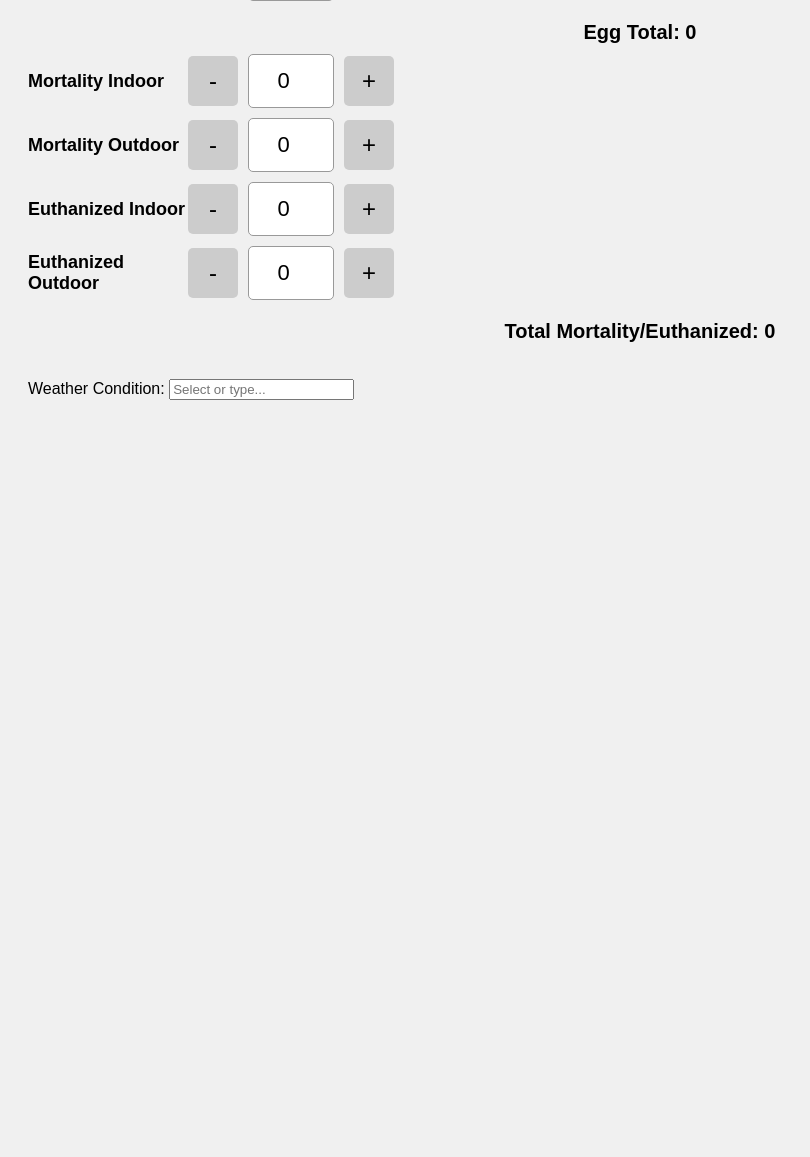
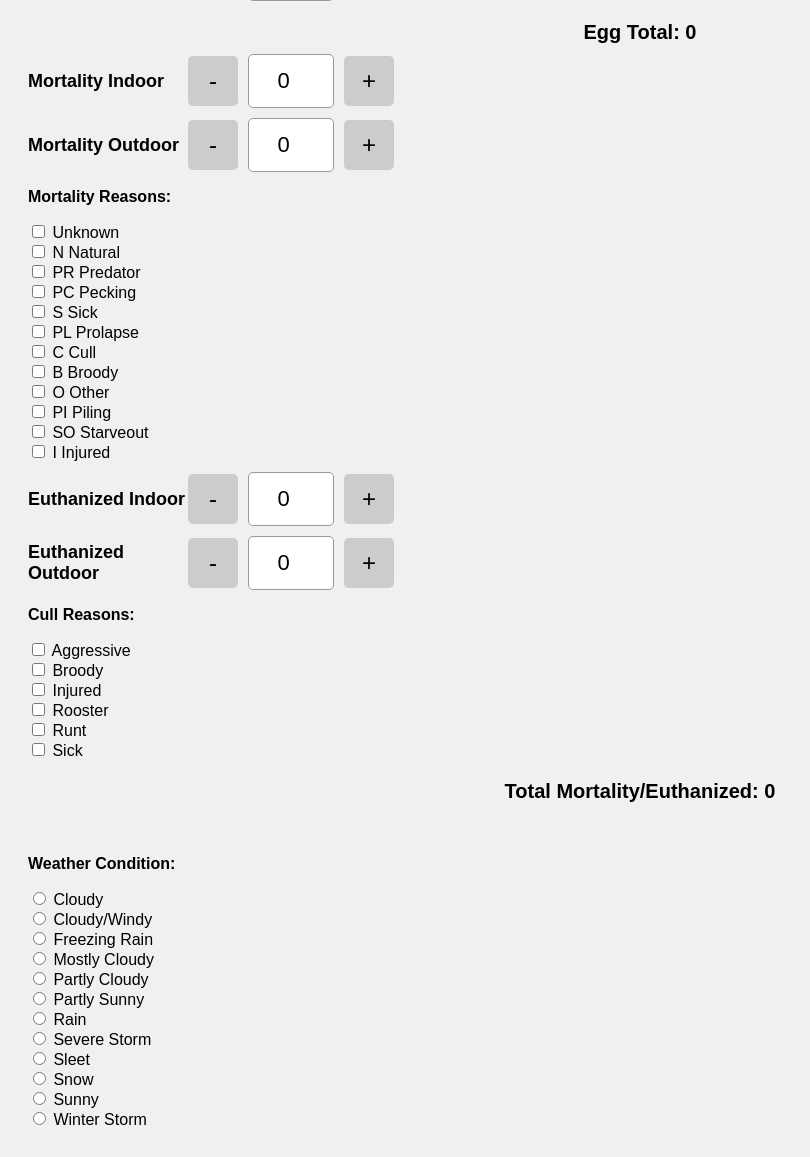
Before and after one commit to Davidwedel/New_Data_Logger, a Python web app: template templates/index.html in a window 1280 px wide. Shown: the part 223-1380 px from the top of the page, without its empty margins (0-810 px from the left). Before the commit the page ends 623 px from the top, so only its background shows below. Run offline with Jinja, Linux system fonts and the light colour scheme; the template is opened without the code that fills it, so the values that code supplies are empty.

Commit message:
add cull, mortality, change weather to radioboxes

```diff
--- a/templates/index.html
+++ b/templates/index.html
@@ -110,6 +110,21 @@
     </div>
   </div>
 
+
+<p><strong>Mortality Reasons:</strong></p>
+<label><input type="checkbox" name="mortalityReason" value="Unknown"> Unknown</label><br>
+<label><input type="checkbox" name="mortalityReason" value="N Natural"> N Natural</label><br>
+<label><input type="checkbox" name="mortalityReason" value="PR Predator"> PR Predator</label><br>
+<label><input type="checkbox" name="mortalityReason" value="PC Pecking"> PC Pecking</label><br>
+<label><input type="checkbox" name="mortalityReason" value="S Sick"> S Sick</label><br>
+<label><input type="checkbox" name="mortalityReason" value="PL Prolapse"> PL Prolapse</label><br>
+<label><input type="checkbox" name="mortalityReason" value="C Cull"> C Cull</label><br>
+<label><input type="checkbox" name="mortalityReason" value="B Broody"> B Broody</label><br>
+<label><input type="checkbox" name="mortalityReason" value="O Other"> O Other</label><br>
+<label><input type="checkbox" name="mortalityReason" value="PI Piling"> PI Piling</label><br>
+<label><input type="checkbox" name="mortalityReason" value="SO Starveout"> SO Starveout</label><br>
+<label><input type="checkbox" name="mortalityReason" value="I Injured"> I Injured</label>
+
   <div class="spinner-container">
     <span class="spinner-label">Euthanized Indoor</span>
     <div class="spinner">
@@ -128,28 +143,32 @@
     </div>
   </div>
 
+
+<p><strong>Cull Reasons:</strong></p>
+<label><input type="checkbox" name="cullReason" value="Aggressive"> Aggressive</label><br>
+<label><input type="checkbox" name="cullReason" value="Broody"> Broody</label><br>
+<label><input type="checkbox" name="cullReason" value="Injured"> Injured</label><br>
+<label><input type="checkbox" name="cullReason" value="Rooster"> Rooster</label><br>
+<label><input type="checkbox" name="cullReason" value="Runt"> Runt</label><br>
+<label><input type="checkbox" name="cullReason" value="Sick"> Sick</label>
   <div id="result">Total Mortality/Euthanized: 0</div>
   <br>
   <br>
 
-  <label for="weather">Weather Condition:</label>
-  <input list="weatherOptions" id="weather" name="weather" placeholder="Select or type...">
 
-  <datalist id="weatherOptions">
-    <option value="Cloudy">
-    <option value="Cloudy/Windy">
-    <option value="Freezing Rain">
-    <option value="Mostly Cloudy">
-    <option value="Partly Cloudy">
-    <option value="Partly Sunny">
-    <option value="Rain">
-    <option value="Severe Storm">
-    <option value="Sleet">
-    <option value="Snow">
-    <option value="Sunny">
-    <option value="Winter Storm">
-  </datalist>
-
+<p><strong>Weather Condition:</strong></p>
+<label><input type="radio" name="weather" value="Cloudy"> Cloudy</label><br>
+<label><input type="radio" name="weather" value="Cloudy/Windy"> Cloudy/Windy</label><br>
+<label><input type="radio" name="weather" value="Freezing Rain"> Freezing Rain</label><br>
+<label><input type="radio" name="weather" value="Mostly Cloudy"> Mostly Cloudy</label><br>
+<label><input type="radio" name="weather" value="Partly Cloudy"> Partly Cloudy</label><br>
+<label><input type="radio" name="weather" value="Partly Sunny"> Partly Sunny</label><br>
+<label><input type="radio" name="weather" value="Rain"> Rain</label><br>
+<label><input type="radio" name="weather" value="Severe Storm"> Severe Storm</label><br>
+<label><input type="radio" name="weather" value="Sleet"> Sleet</label><br>
+<label><input type="radio" name="weather" value="Snow"> Snow</label><br>
+<label><input type="radio" name="weather" value="Sunny"> Sunny</label><br>
+<label><input type="radio" name="weather" value="Winter Storm"> Winter Storm</label>
   <script>
     function increment(id) {
       const input = document.getElementById(id);
```
